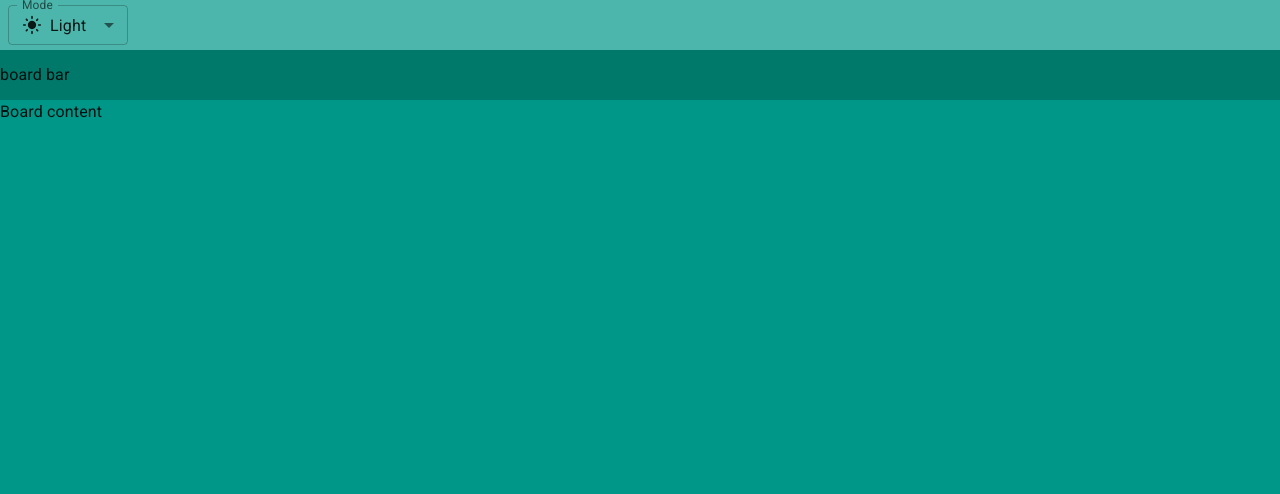
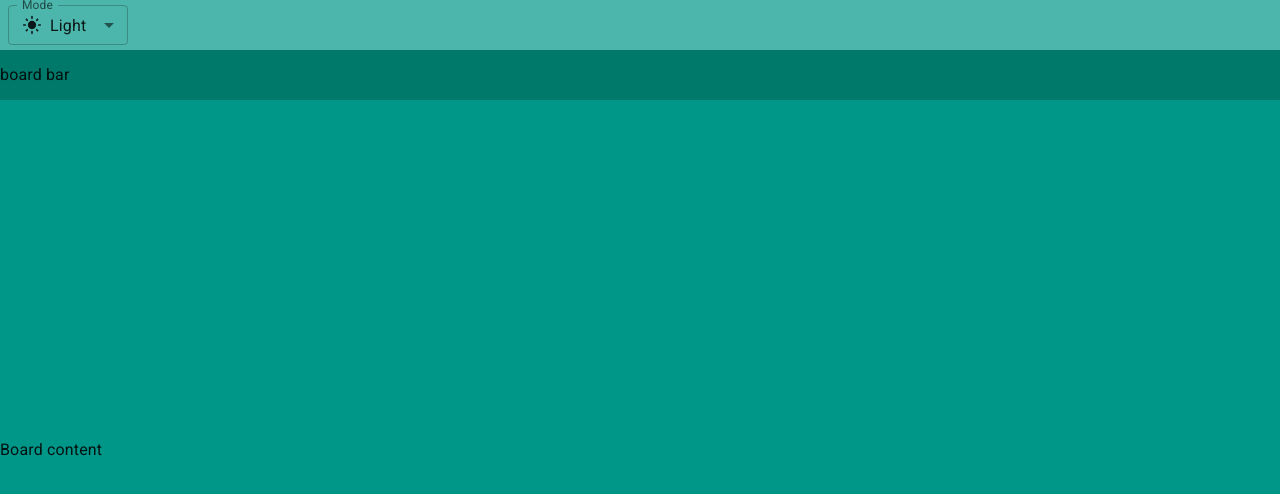
Before and after one commit to choiquychoi/Mern-stack-vite, a React (Vite) app: page / in a window 1280 px wide. Shown: the top 494 px of the page. Built offline with nearby package versions, Linux system fonts and the light colour scheme.

Commit message:
Refactor project Structure

```diff
--- a/src/App.jsx
+++ b/src/App.jsx
@@ -1,88 +1,10 @@
-import { useColorScheme } from '@mui/material/styles'
-import Box from '@mui/material/Box'
-import InputLabel from '@mui/material/InputLabel'
-import MenuItem from '@mui/material/MenuItem'
-import FormControl from '@mui/material/FormControl'
-import Select from '@mui/material/Select'
-import LightModeIcon from '@mui/icons-material/LightMode'
-import DarkModeOutLinedIcon from '@mui/icons-material/DarkModeOutLined'
-import SettingsBrightnessIcon from '@mui/icons-material/SettingsBrightness'
-import Container from '@mui/material/Container'
-import theme from './theme'
-
-
-function ModeSelect() {
-  const { mode, setMode } = useColorScheme()
-  const handleChange = (event) =>
-  {
-    const selectedMode = event.target.value
-    setMode(selectedMode)
-  }
-
-  return (
-    <Box sx={{ minWidth: 120 }}>
-      <FormControl sx={{ m: 1, minWidth: 120 }} size='small'>
-        <InputLabel id="label-select-dark-light-mode">Mode</InputLabel>
-        <Select
-          labelId="label-select-dark-light-mode"
-          id="select-dark-light-mode"
-          value={mode}
-          label="Mode"
-          onChange={handleChange}
-        >
-          <MenuItem value="light">
-            <Box sx={{ display: 'flex', alignItems: 'center', gap: '8px' }}>
-              <LightModeIcon fontSize='small' /> Light
-            </Box>
-          </MenuItem>
-          <MenuItem value="dark">
-            <Box sx={{ display: 'flex', alignItems: 'center', gap: 2 }}>
-              <DarkModeOutLinedIcon fontSize='small' /> Dark
-            </Box>
-          </MenuItem>
-          <MenuItem value="system">
-            <Box sx={{ display: 'flex', alignItems: 'center', gap: 2 }}>
-              <SettingsBrightnessIcon fontSize='small' /> System
-            </Box>
-          </MenuItem>
-        </Select>
-      </FormControl>
-    </Box>
-  )
-}
+import Board from "./pages/Boards/_id"
 
 function App() {
   return (
-    <Container disableGutters maxWidth={false} sx ={ { height: '100vh' } }>
-
-      <Box sx = {{
-        backgroundColor: 'primary.light',
-        height: (theme) => theme.Trello.BoardBarHeigth,
-        width: '100%',
-        display: 'flex',
-        alignItems: 'center'
-      }}>
-        <ModeSelect />
-      </Box>
-
-      <Box sx={{
-        backgroundColor: 'primary.dark',
-        height: (theme) => theme.Trello.AppBarHeigth,
-        width: '100%',
-        display: 'flex',
-        alignItems: 'center'
-      }}>
-        board bar
-      </Box>
-
-      <Box sx={{
-        backgroundColor: 'primary.main',
-        width: '100%',
-        height: theme => `calc(100vh - ${theme.Trello.BoardBarHeigth} - ${theme.Trello.AppBarHeigth})`
-      }}>
-        Board content
-      </Box>
-    </Container>
+    <>
+      <Board />
+    </>
   )
 }
 
--- /dev/null
+++ b/src/components/AppBar/index.jsx
@@ -0,0 +1,19 @@
+import React from 'react';
+import Box from '@mui/material/Box'
+import ModeSelect from '../../components/ModeSelect'
+
+function AppBar() {
+    return (
+        <Box sx = {{
+            backgroundColor: 'primary.light',
+            height: (theme) => theme.Trello.BoardBarHeigth,
+            width: '100%',
+            display: 'flex',
+            alignItems: 'center'
+        }}>
+            <ModeSelect />
+        </Box>
+    );
+}
+
+export default AppBar;
--- /dev/null
+++ b/src/components/ModeSelect/index.jsx
@@ -0,0 +1,51 @@
+import { useColorScheme } from '@mui/material/styles'
+import Box from '@mui/material/Box'
+import InputLabel from '@mui/material/InputLabel'
+import MenuItem from '@mui/material/MenuItem'
+import FormControl from '@mui/material/FormControl'
+import Select from '@mui/material/Select'
+import LightModeIcon from '@mui/icons-material/LightMode'
+import DarkModeOutLinedIcon from '@mui/icons-material/DarkModeOutLined'
+import SettingsBrightnessIcon from '@mui/icons-material/SettingsBrightness'
+
+function ModeSelect() {
+    const { mode, setMode } = useColorScheme()
+    const handleChange = (event) =>
+    {
+    const selectedMode = event.target.value
+    setMode(selectedMode)
+    }
+
+    return (
+    <Box sx={{ minWidth: 120 }}>
+        <FormControl sx={{ m: 1, minWidth: 120 }} size='small'>
+        <InputLabel id="label-select-dark-light-mode">Mode</InputLabel>
+        <Select
+            labelId="label-select-dark-light-mode"
+            id="select-dark-light-mode"
+            value={mode}
+            label="Mode"
+            onChange={handleChange}
+        >
+            <MenuItem value="light">
+            <Box sx={{ display: 'flex', alignItems: 'center', gap: '8px' }}>
+                <LightModeIcon fontSize='small' /> Light
+            </Box>
+            </MenuItem>
+            <MenuItem value="dark">
+            <Box sx={{ display: 'flex', alignItems: 'center', gap: 2 }}>
+                <DarkModeOutLinedIcon fontSize='small' /> Dark
+            </Box>
+            </MenuItem>
+            <MenuItem value="system">
+            <Box sx={{ display: 'flex', alignItems: 'center', gap: 2 }}>
+                <SettingsBrightnessIcon fontSize='small' /> System
+            </Box>
+            </MenuItem>
+        </Select>
+        </FormControl>
+    </Box>
+    )
+}
+
+export default ModeSelect;
--- /dev/null
+++ b/src/pages/Boards/BoardBar/index.jsx
@@ -0,0 +1,17 @@
+import Box from '@mui/material/Box'
+
+function BoardBar() {
+    return (
+        <Box sx={{
+            backgroundColor: 'primary.dark',
+            height: (theme) => theme.Trello.AppBarHeigth,
+            width: '100%',
+            display: 'flex',
+            alignItems: 'center'
+        }}>
+            board bar
+        </Box>
+    );
+}
+
+export default BoardBar;
--- /dev/null
+++ b/src/pages/Boards/BoardContent/index.jsx
@@ -0,0 +1,17 @@
+import { Box } from '@mui/material';
+
+function BoardContent() {
+    return (
+        <Box sx={{
+            backgroundColor: 'primary.main',
+            width: '100%',
+            height: theme => `calc(100vh - ${theme.Trello.BoardBarHeigth} - ${theme.Trello.AppBarHeigth})`,
+            display: 'flex',
+            alignItems : 'center',
+        }}>
+            Board content
+        </Box>
+    );
+}
+
+export default BoardContent;
--- /dev/null
+++ b/src/pages/Boards/_id.jsx
@@ -0,0 +1,20 @@
+import Container from '@mui/material/Container'
+import BoardBar from './BoardBar'
+import AppBar from '../../components/AppBar'
+import BoardContent from './BoardContent'
+
+function Board() {
+    return (
+        <Container disableGutters maxWidth={false} sx ={ { height: '100vh' } }>
+
+        <AppBar />
+
+        <BoardBar />
+
+        <BoardContent />
+
+        </Container>
+    )
+}
+
+export default Board;
--- /dev/null
+++ b/src/pages/Boards/index.jsx
@@ -0,0 +1 @@
+// Board List
--- /dev/null
+++ b/src/pages/Users/index.jsx
@@ -0,0 +1 @@
+// User List
--- /dev/null
+++ b/src/redux/store.js
@@ -0,0 +1 @@
+// Redux : State Management Tool
--- /dev/null
+++ b/src/utils/sorts.js
@@ -0,0 +1 @@
+// sort cards
```
Also changed, not shown: src/pages/Users/_id.jsx (added), src/utils/constants.js (added).
